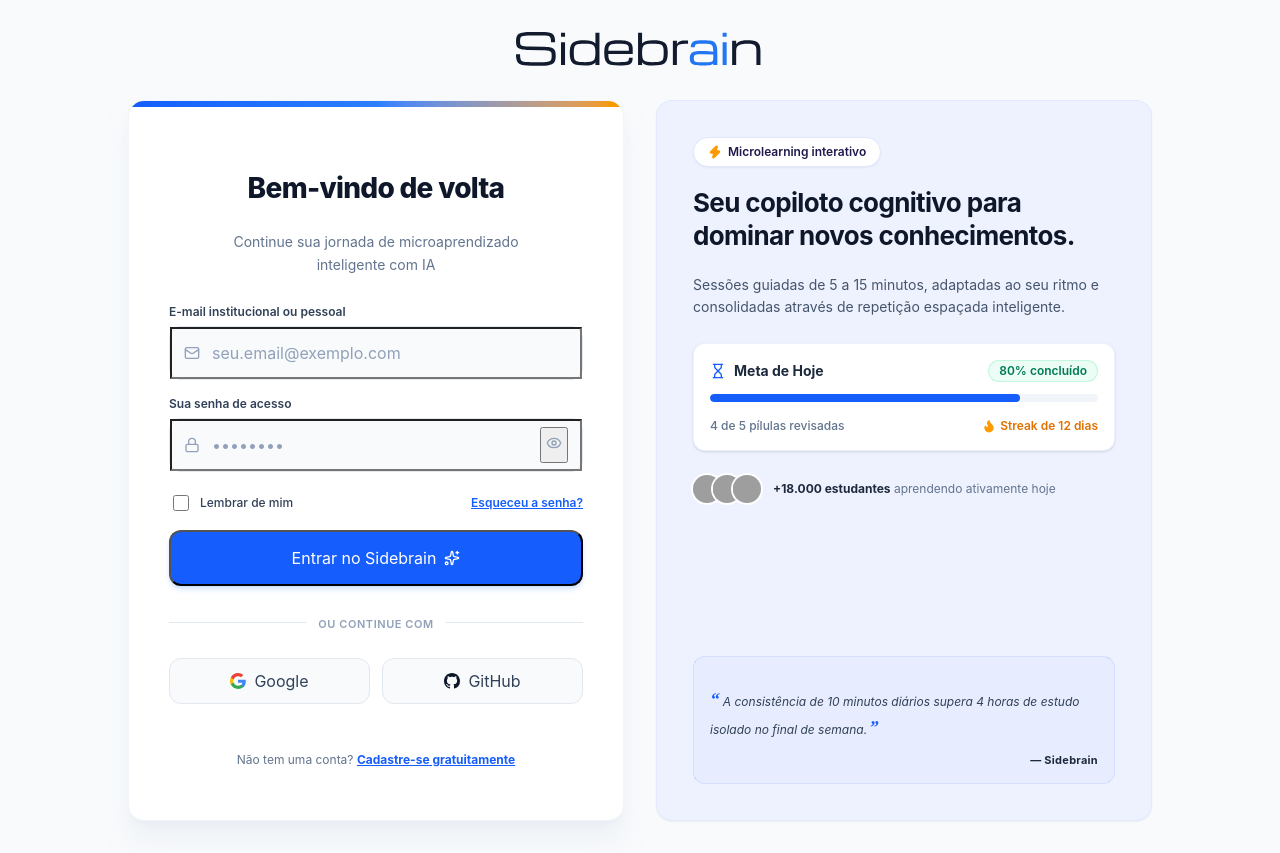
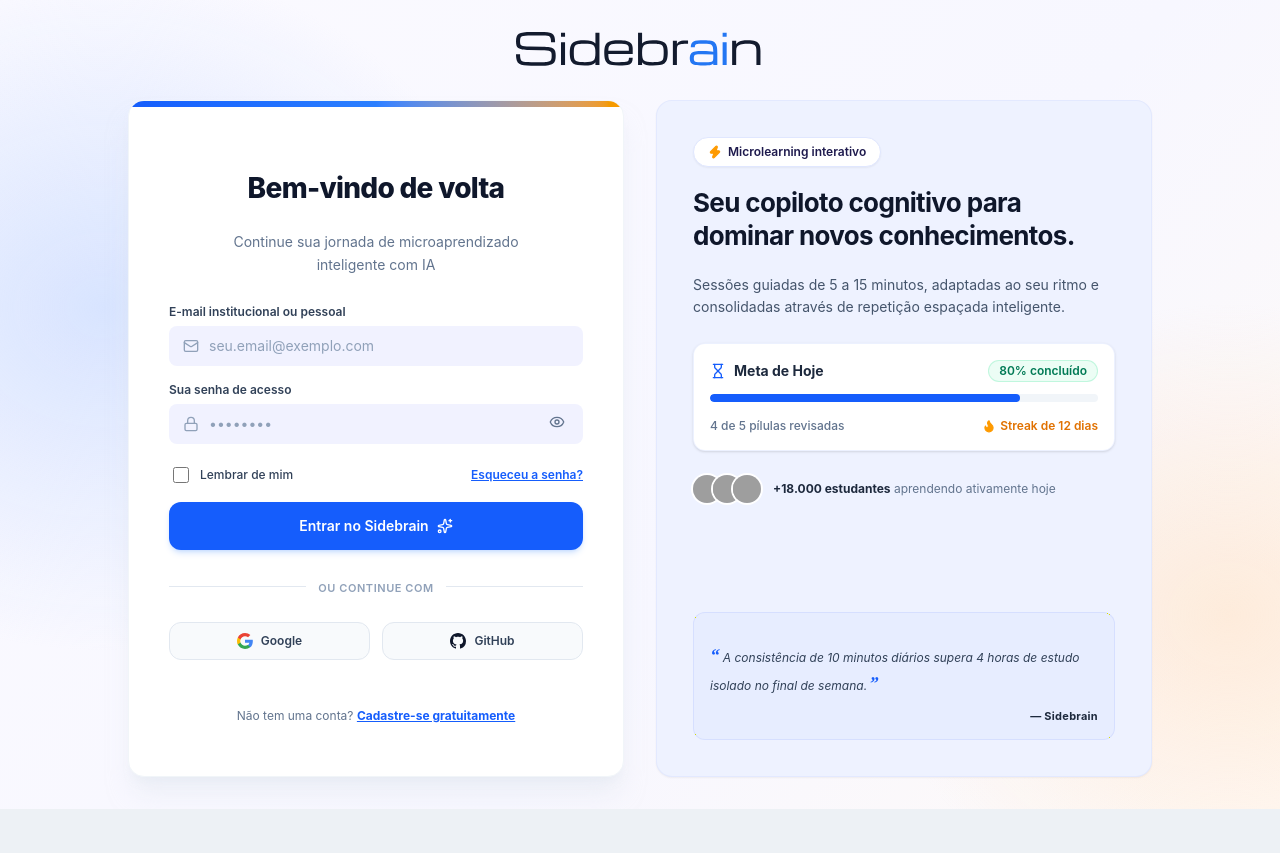
Before and after one commit to FR0M-ZER0/sidebrain-front, a React (Vite) app: page /login in a window 1280 px wide. After the commit the page ends 809 px from the top, so only its background shows below. Built offline with nearby package versions, Linux system fonts and the light colour scheme; no server answers; grey boxes are pictures that could not be loaded.

Commit message:
fix(sdb-100): padroniza estilos globais de autenticação

```diff
--- a/src/components/auth/LoginForm.tsx
+++ b/src/components/auth/LoginForm.tsx
@@ -80,8 +80,8 @@
 							E-mail institucional ou pessoal
 						</label>
 						<div
-							className={`relative rounded-xl bg-slate-50 border transition-all ${
-								errors.email ? 'border-rose-400 bg-rose-50/20' : 'border-slate-200 focus-within:border-blue-600 focus-within:ring-2 focus-within:ring-blue-100'
+							className={`relative rounded-lg transition-all ${
+								errors.email ? 'bg-rose-50/50 ring-1 ring-rose-400' : 'bg-[#f1f2ff] focus-within:ring-2 focus-within:ring-blue-200'
 							}`}
 						>
 							<Mail size={16} className="text-slate-400 absolute left-3.5 top-1/2 -translate-y-1/2" />
@@ -94,7 +94,7 @@
 									if (errors.email) setErrors((prev) => ({ ...prev, email: undefined }))
 								}}
 								placeholder="seu.email@exemplo.com"
-								className="w-full pl-10 pr-4 py-3 bg-transparent text-sm text-slate-800 placeholder-slate-400 focus:outline-none"
+								className="w-full appearance-none border-0 outline-none ring-0 pl-10 pr-4 py-2.5 bg-transparent text-sm text-slate-800 placeholder-slate-400 focus:outline-none focus:ring-0"
 							/>
 						</div>
 						{errors.email && <p className="text-xs text-rose-500 mt-1 font-medium">{errors.email}</p>}
@@ -106,8 +106,8 @@
 							Sua senha de acesso
 						</label>
 						<div
-							className={`relative rounded-xl bg-slate-50 border transition-all ${
-								errors.password ? 'border-rose-400 bg-rose-50/20' : 'border-slate-200 focus-within:border-blue-600 focus-within:ring-2 focus-within:ring-blue-100'
+							className={`relative rounded-lg transition-all ${
+								errors.password ? 'bg-rose-50/50 ring-1 ring-rose-400' : 'bg-[#f1f2ff] focus-within:ring-2 focus-within:ring-blue-200'
 							}`}
 						>
 							<Lock size={16} className="text-slate-400 absolute left-3.5 top-1/2 -translate-y-1/2" />
@@ -120,12 +120,12 @@
 									if (errors.password) setErrors((prev) => ({ ...prev, password: undefined }))
 								}}
 								placeholder="••••••••"
-								className="w-full pl-10 pr-11 py-3 bg-transparent text-sm text-slate-800 placeholder-slate-400 focus:outline-none"
+								className="w-full appearance-none border-0 outline-none ring-0 pl-10 pr-11 py-2.5 bg-transparent text-sm text-slate-800 placeholder-slate-400 focus:outline-none focus:ring-0"
 							/>
 							<button
 								type="button"
 								onClick={() => setShowPassword((prev) => !prev)}
-								className="absolute right-3.5 top-1/2 -translate-y-1/2 text-slate-400 hover:text-slate-600 transition-colors p-1"
+								className="appearance-none border-0 bg-transparent shadow-none outline-none absolute right-3.5 top-1/2 -translate-y-1/2 text-slate-500 hover:text-slate-700 transition-colors p-1 focus:outline-none focus:ring-0"
 								title={showPassword ? 'Ocultar senha' : 'Exibir senha'}
 							>
 								{showPassword ? <EyeOff size={16} /> : <Eye size={16} />}
@@ -157,7 +157,7 @@
 					<button
 						type="submit"
 						disabled={isLoading}
-						className="w-full mt-4 bg-blue-600 hover:bg-blue-700 disabled:opacity-70 text-white font-semibold py-3.5 px-4 rounded-xl shadow-md shadow-blue-500/20 hover:shadow-lg hover:shadow-blue-500/30 transition-all flex items-center justify-center gap-2 text-sm cursor-pointer"
+						className="appearance-none border-0 w-full mt-4 bg-blue-600 hover:bg-blue-700 disabled:opacity-70 text-white font-semibold py-3.5 px-4 rounded-xl shadow-md shadow-blue-500/20 hover:shadow-lg hover:shadow-blue-500/30 transition-all flex items-center justify-center gap-2 text-sm cursor-pointer"
 					>
 						{isLoading ? (
 							<span>Autenticando...</span>
--- a/src/index.css
+++ b/src/index.css
@@ -1,3 +1,5 @@
+@layer theme, base, components, utilities;
+
 @import 'tailwindcss/theme' layer(theme);
 @import 'tailwindcss/utilities' layer(utilities);
 @config '../tailwind.config.js';
@@ -45,11 +47,40 @@
   background: #edf1f5;
 }
 
-button,
-input {
-  font: inherit;
+.auth-page {
+  background-color: #faf8ff;
+  background-image:
+    radial-gradient(ellipse 34rem 29rem at 8% 38%, rgba(197, 216, 255, 0.64), transparent 74%),
+    radial-gradient(ellipse 31rem 27rem at 96% 76%, rgba(255, 222, 190, 0.5), transparent 72%),
+    linear-gradient(130deg, #fbfaff 0%, #f7f7ff 60%, #fffaf7 100%);
 }
 
-button {
-  cursor: pointer;
+@media (min-width: 1024px) and (min-height: 680px) {
+  .register-page {
+    height: 100vh;
+    height: 100svh;
+    overflow: hidden;
+    padding-block: clamp(0.75rem, 2vh, 1.5rem);
+  }
+
+  .register-page > header {
+    margin-bottom: clamp(0.5rem, 1.5vh, 1rem);
+  }
 }
+
+@layer base {
+  button {
+    appearance: none;
+    border: 0;
+    background-color: transparent;
+    font: inherit;
+    cursor: pointer;
+  }
+
+  input:not([type='checkbox']):not([type='radio']) {
+    appearance: none;
+    border: 0;
+    background-color: transparent;
+    font: inherit;
+  }
+}
--- a/src/pages/auth/LoginPage.tsx
+++ b/src/pages/auth/LoginPage.tsx
@@ -3,7 +3,7 @@
 import { LoginForm } from '../../components/auth/LoginForm'
 
 export const LoginPage = () => (
-	<div className="min-h-screen bg-slate-50 flex flex-col items-center justify-center p-4 sm:p-6 lg:p-8">
+	<div className="auth-page min-h-screen flex flex-col items-center justify-center p-4 sm:p-6 lg:p-8">
 		{/* Cabeçalho centralizado com a marca Sidebrain */}
 		<header className="mb-6 sm:mb-8 flex items-center justify-center">
 			<img src={sidebrainLogo} alt="Sidebrain" className="h-8 sm:h-9 w-auto" />
--- a/src/pages/auth/RegisterPage.tsx
+++ b/src/pages/auth/RegisterPage.tsx
@@ -3,14 +3,13 @@
 import { RegisterForm } from '../../components/auth/RegisterForm'
 
 export const RegisterPage = () => (
-	<div className="min-h-screen bg-slate-50 flex flex-col items-center justify-center p-4 sm:p-6 lg:p-8">
-		{/* Cabeçalho centralizado com a marca Sidebrain */}
-		<header className="mb-6 sm:mb-8 flex items-center justify-center">
-			<img src={sidebrainLogo} alt="Sidebrain" className="h-8 sm:h-9 w-auto" />
+	<div className="auth-page register-page min-h-screen flex flex-col items-center justify-center p-4 sm:p-6 lg:p-8">
+		<header className="mb-3 sm:mb-4 flex shrink-0 items-center justify-center">
+			<img src={sidebrainLogo} alt="Sidebrain" className="h-7 sm:h-8 w-auto" />
 		</header>
 
 		{/* Grid principal desktop em 2 colunas: Hero institucional à esquerda e Formulário à direita */}
-		<main className="w-full max-w-5xl grid grid-cols-1 lg:grid-cols-2 gap-8 items-center">
+		<main className="w-full max-w-6xl grid grid-cols-1 lg:grid-cols-[0.9fr_1.1fr] gap-8 lg:gap-10 items-center min-h-0">
 			<section aria-label="Destaques da plataforma Sidebrain" className="hidden lg:flex">
 				<AuthHeroPanel variant="register" />
 			</section>
```
